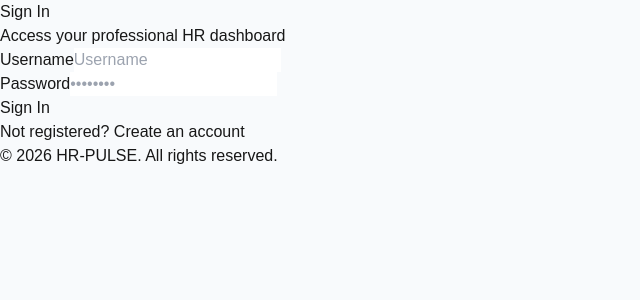
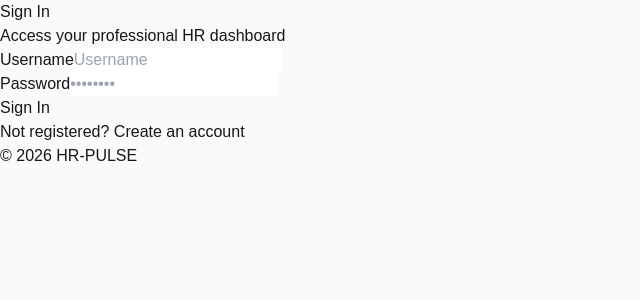
Before and after one commit to chaimoma/hr-pulse, a Next.js app in the folder frontend/: page /login in a window 1280 px wide. Shown: the top 300 px of the page, without its empty margins (0-640 px from the left). Built offline with nearby package versions, Linux system fonts and the light colour scheme; no server answers.

Commit message:
Update layout styles for improved aesthetics and consistency

```diff
--- a/frontend/app/layout.js
+++ b/frontend/app/layout.js
@@ -11,7 +11,7 @@
 export default function RootLayout({ children }) {
     return (
         <html lang="en">
-            <body className="antialiased text-gray-900 bg-[#f8fafc]">
+            <body className="antialiased text-gray-900 bg-[#0f172a]">
                 <AuthProvider>
                     <ProtectedRoute>
                         <div className="min-h-screen flex flex-col">
@@ -19,8 +19,8 @@
                             <main className="flex-grow">
                                 {children}
                             </main>
-                            <footer className="py-8 text-center text-sm text-gray-400 font-medium">
-                                &copy; {new Date().getFullYear()} HR-PULSE. All rights reserved.
+                            <footer className="py-6 border-t border-gray-100 text-center text-xs text-gray-400">
+                                &copy; {new Date().getFullYear()} HR-PULSE
                             </footer>
                         </div>
                     </ProtectedRoute>
```
